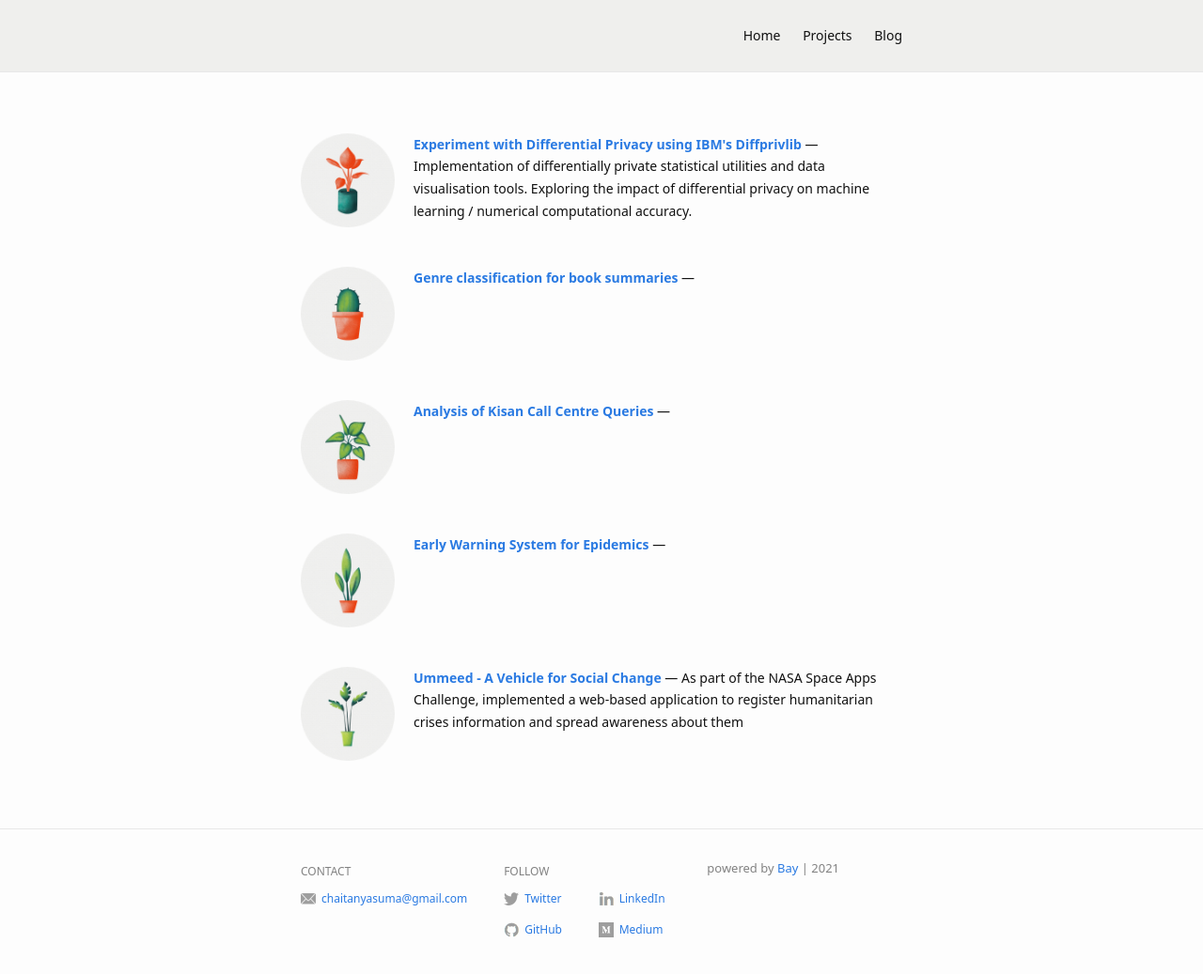
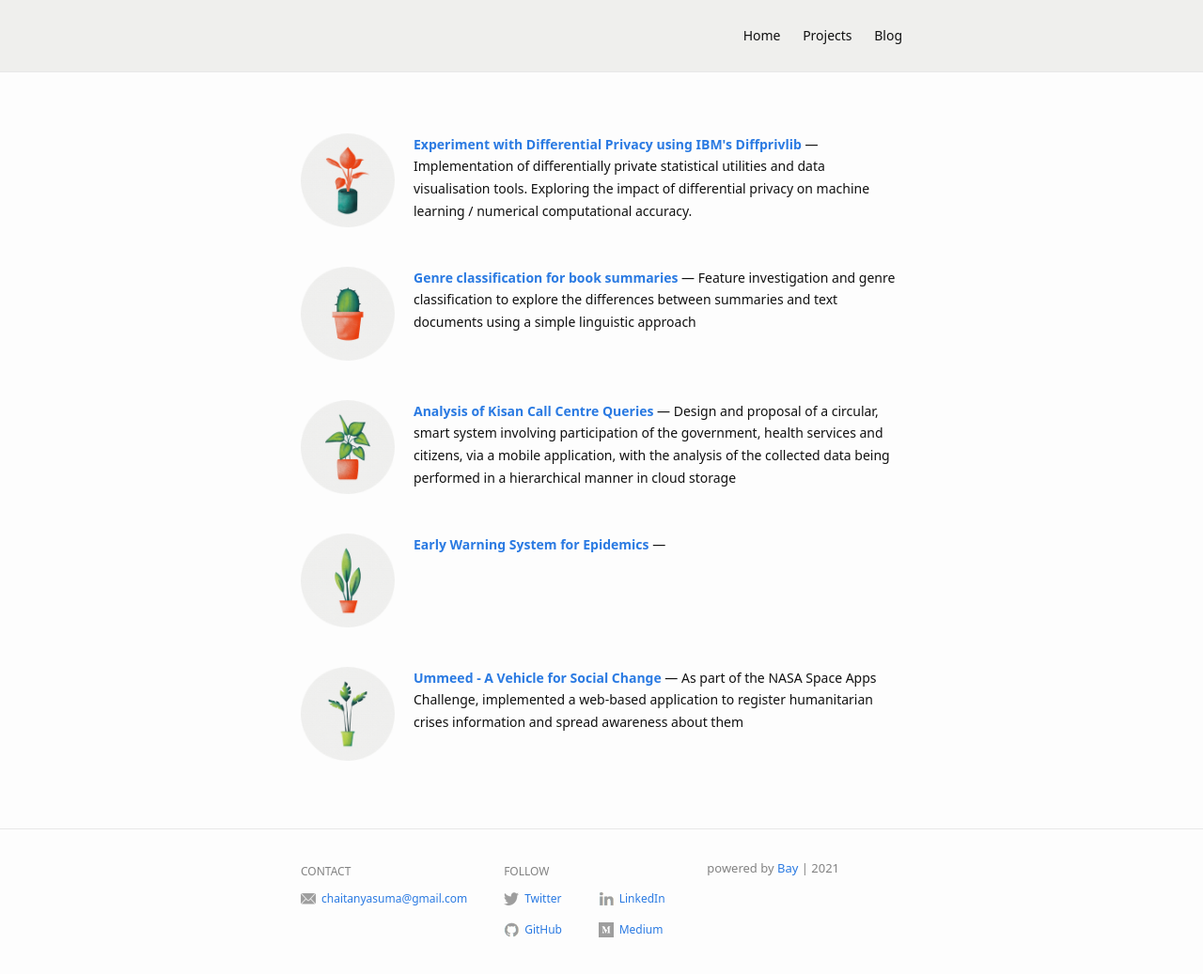
Before and after one commit to Chaitanyasuma/Chaitanyasuma.github.io, a Jekyll site: the page built from projects.md, in a window 1280 px wide and 1053 px high. Shown: the top 1037 px of the window at 94% size. Built offline with Jekyll 4.4.1, drawn with Linux system fonts in a browser that asks for light colours.

Commit message:
all projects

```diff
--- a/projects.md
+++ b/projects.md
@@ -14,13 +14,13 @@ items:
       src: /assets/img/projects/2.png
       alt: sand
       href: https://chaitanyasuma.github.io/2021/12/02/genre-classification
-    description:
+    description: Feature investigation and genre classification to explore the differences between summaries and text documents using a simple linguistic approach
   - title: Analysis of Kisan Call Centre Queries
     image:
       src: /assets/img/projects/3.png
       alt: sand
       href: https://chaitanyasuma.github.io/2021/12/03/KCC-analysis
-    description:
+    description: Design and proposal of a circular, smart system involving participation of the government, health services and citizens, via a mobile application, with the analysis of the collected data being performed in a hierarchical manner in cloud storage
   - title: Early Warning System for Epidemics
     image:
       src: /assets/img/projects/4.png
```
Also changed, not shown: _posts/2021-12-08-WiDS-study-group.md (+1 -1 lines).
